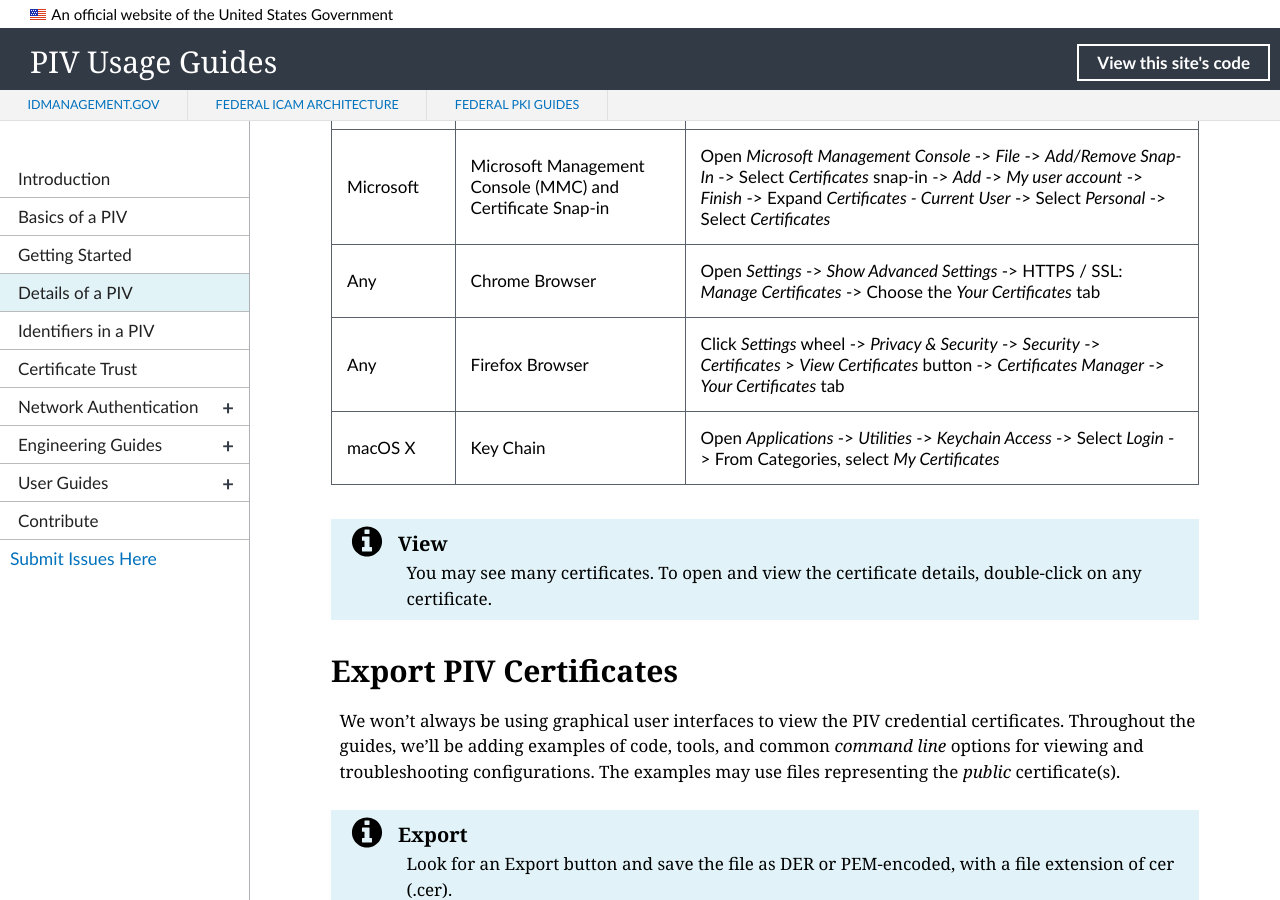
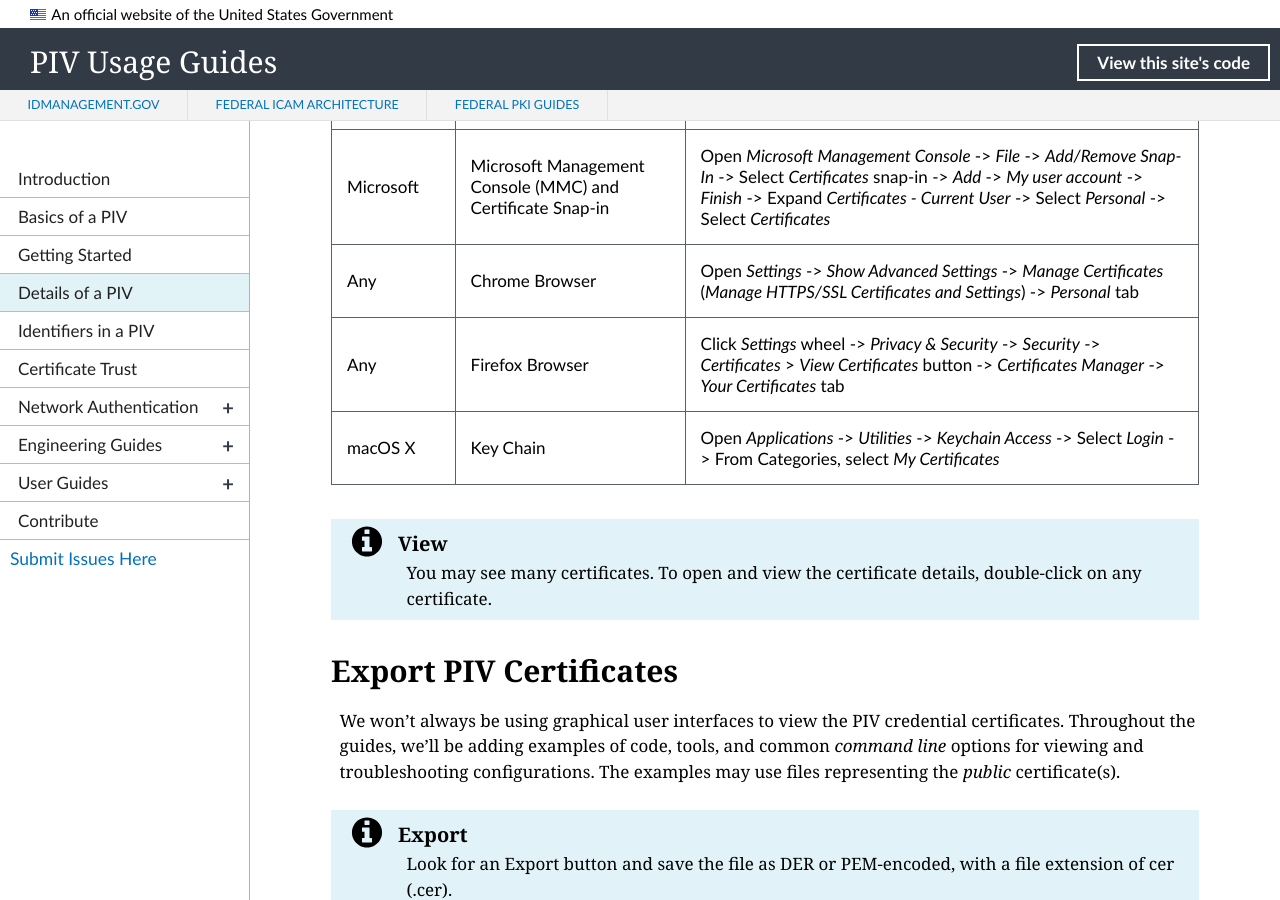
Before and after one commit to GSA/piv-guides, a Jekyll site: the page built from pages/details.md, in a window 1280 px wide and 900 px high, scrolled down 835 px. Built offline with Jekyll 4.4.1, drawn with Linux system fonts in a browser that asks for light colours; nearby versions of some CDN libraries; library files that are not in the unit come from our copies.

Commit message:
Update details.md
Updated Chrome steps to view certs

```diff
--- a/pages/details.md
+++ b/pages/details.md
@@ -22,7 +22,7 @@
 | -------------             |----|----|
 | Microsoft   | Internet Explorer or Edge Browser  | Open _Internet Explorer Browser_ -> _Settings_ -> _Internet Options_ -> Choose _Content_ tab -> _Certificates_ -> Choose _Personal_ tab, **OR**<br>Open a command window -> enter `certutil -scinfo`-> enter your PIN (several times as prompted)  |
 | Microsoft       | Microsoft Management Console (MMC) and Certificate Snap-in  |  Open _Microsoft Management Console_ -> _File_ -> _Add/Remove Snap-In_ -> Select _Certificates_ snap-in -> _Add_ -> _My user account_ -> _Finish_ -> Expand _Certificates - Current User_ -> Select _Personal_ -> Select _Certificates_   |
-| Any   | Chrome Browser  | Open _Settings_ -> _Show Advanced Settings_ -> HTTPS / SSL: _Manage Certificates_ -> Choose the _Your Certificates_ tab  |
+| Any   | Chrome Browser  | Open _Settings_ -> _Show Advanced Settings_ -> _Manage Certificates_ (_Manage HTTPS/SSL Certificates and Settings_)  -> _Personal_ tab  |
 | Any   | Firefox Browser  | Click _Settings_ wheel -> _Privacy & Security_ -> _Security_ -> _Certificates_ > _View Certificates_ button -> _Certificates Manager_ -> _Your Certificates_ tab
 | macOS X   | Key Chain  | Open _Applications_ -> _Utilities_ -> _Keychain Access_ -> Select _Login_ -> From Categories, select _My Certificates_  |
 
```
